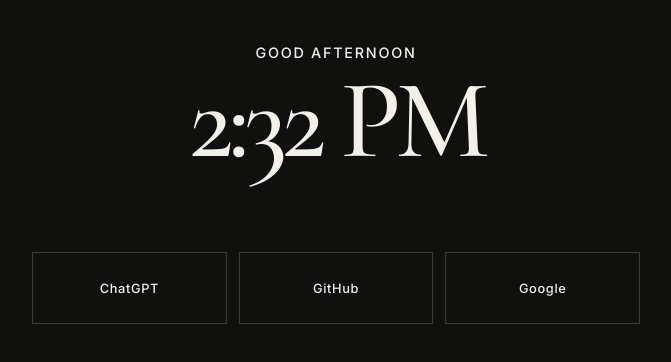
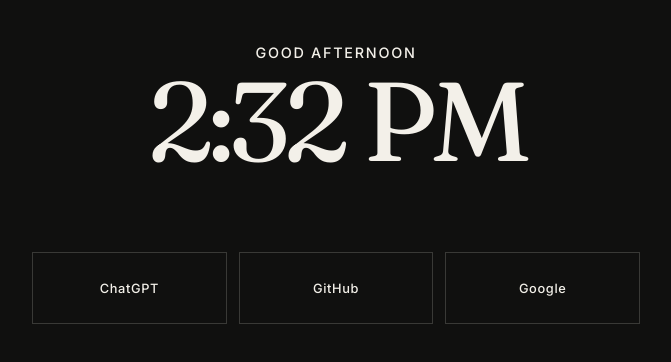
Before and after one commit to Dreamtale235/Mysite, a plain HTML site: page start/index.html in a window 1280 px wide. Shown: the part 284-646 px from the top of the page, without its empty margins (304-975 px from the left). Drawn offline with nearby package versions, Linux system fonts and the light colour scheme.

Commit message:
Use Fraunces for start page time

```diff
--- a/start/index.html
+++ b/start/index.html
@@ -7,7 +7,7 @@
   <title>Holy Grail — Start</title>
   <link rel="preconnect" href="https://fonts.googleapis.com">
   <link rel="preconnect" href="https://fonts.gstatic.com" crossorigin>
-  <link href="https://fonts.googleapis.com/css2?family=Cormorant+Garamond:wght@500;600&family=Inter:wght@400;500&display=swap" rel="stylesheet">
+  <link href="https://fonts.googleapis.com/css2?family=Cormorant+Garamond:wght@500;600&family=Fraunces:opsz,wght@9..144,400&family=Inter:wght@400;500&display=swap" rel="stylesheet">
   <style>
     :root {
       color-scheme: dark;
@@ -61,7 +61,7 @@
     time {
       display: block;
       margin-top: 0.65rem;
-      font-family: "Cormorant Garamond", Iowan Old Style, Palatino Linotype, Book Antiqua, Georgia, serif;
+      font-family: Fraunces, Iowan Old Style, Palatino Linotype, Book Antiqua, Georgia, serif;
       font-size: clamp(3.5rem, 12vw, 7rem);
       font-weight: 500;
       letter-spacing: -0.055em;
```
